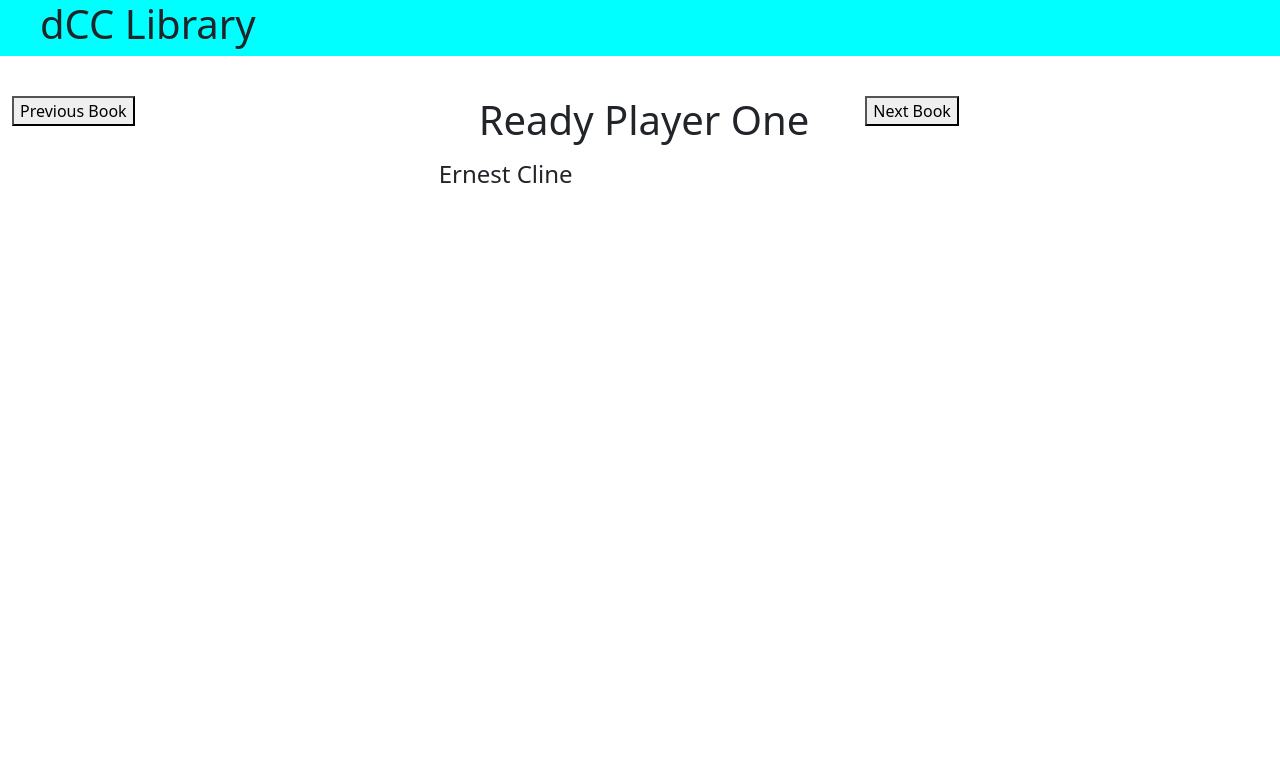
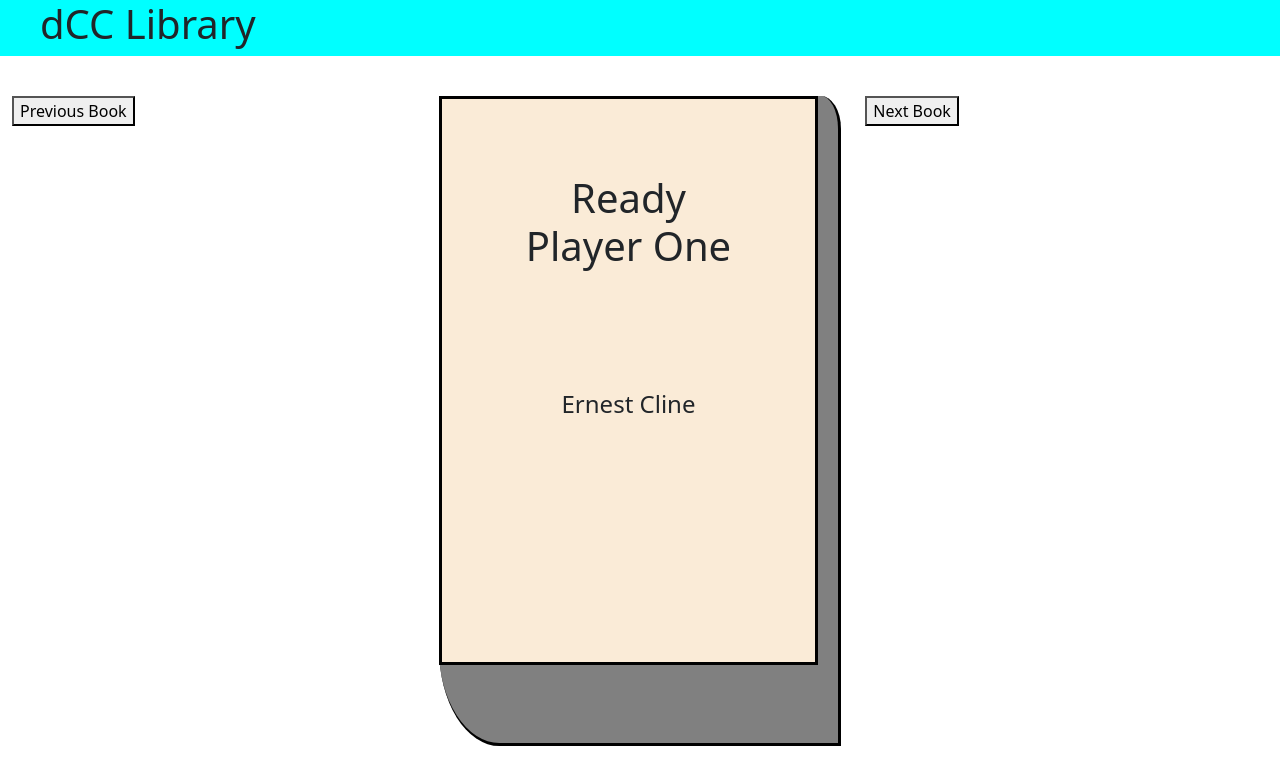
Before and after one commit to Wjamescorbett/ReactTutorial, a React (Create React App) app: page / in a window 1280 px wide. Shown: the top 784 px of the page. Built offline with nearby package versions, Linux system fonts and the light colour scheme.

Commit message:
Seperated book view display into seperate book component.

```diff
--- /dev/null
+++ b/src/components/Book/Book.css
@@ -0,0 +1,31 @@
+.cover {
+    background-color: antiquewhite;
+    text-align: center;
+    border: solid black;
+    border-width: 1 1px;
+    height: 88%;
+    width: 95%;
+}
+
+.book {
+    background-color: grey;
+    text-align: center;
+    border-right: solid black;
+    border-bottom: solid black;
+    border-width: 1 1px;
+    height: 650px;
+    width: 100%;
+    border-bottom-left-radius: 15%;
+    border-top-right-radius: 5%;
+}
+
+.title{
+    padding: 20%;
+}
+
+.author{
+    padding-top: 10%;
+    padding-left: 5%;
+    padding-right: 5%;
+    padding-bottom: 50%;
+}
--- /dev/null
+++ b/src/components/Book/Book.jsx
@@ -0,0 +1,15 @@
+import React from 'react';
+import './Book.css'
+
+const Book = (props) => {
+    return (
+        <div className="book">
+            <div className="cover">
+                <h1 className="title">{props.book.title}</h1>
+                <h4 className="author">{props.book.author}</h4>
+            </div>
+        </div>
+    );
+}
+
+export default Book;
--- a/src/components/BookViewer/BookViewer.jsx
+++ b/src/components/BookViewer/BookViewer.jsx
@@ -1,4 +1,5 @@
 import React from 'react';
+import Book from '../Book/Book'
 
 const BookViewer = (props) => {
     return (
@@ -9,8 +10,7 @@
         </div>
         <div className = "col-md-4">
             {/*Button here book*/}
-            <h1>{props.book.title}</h1>
-            <h4>{props.book.author}</h4>
+            <Book book={props.book}/>
         </div>
         <div className = "col-md-4">
             {/*Button here next book*/}
```
